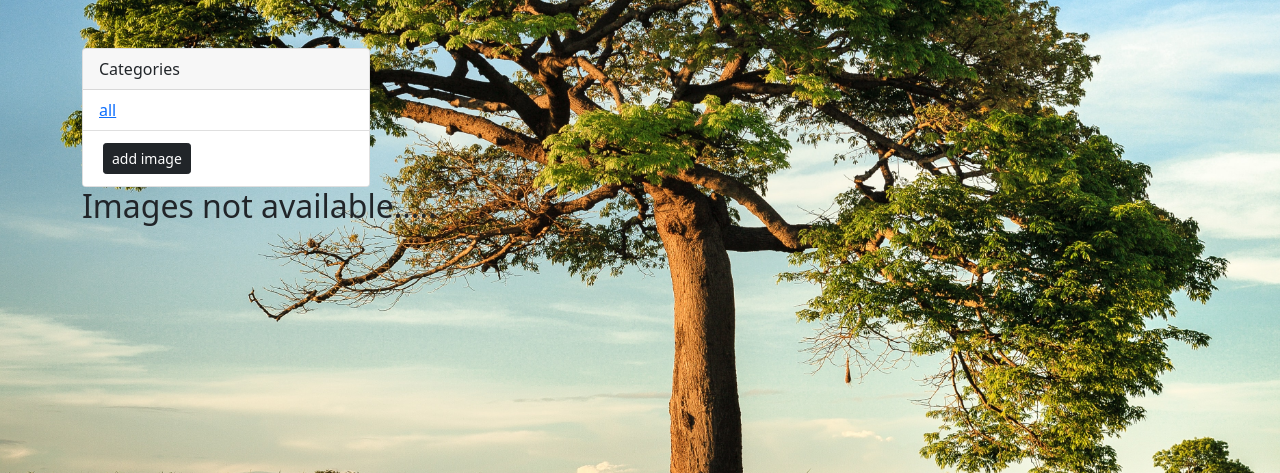
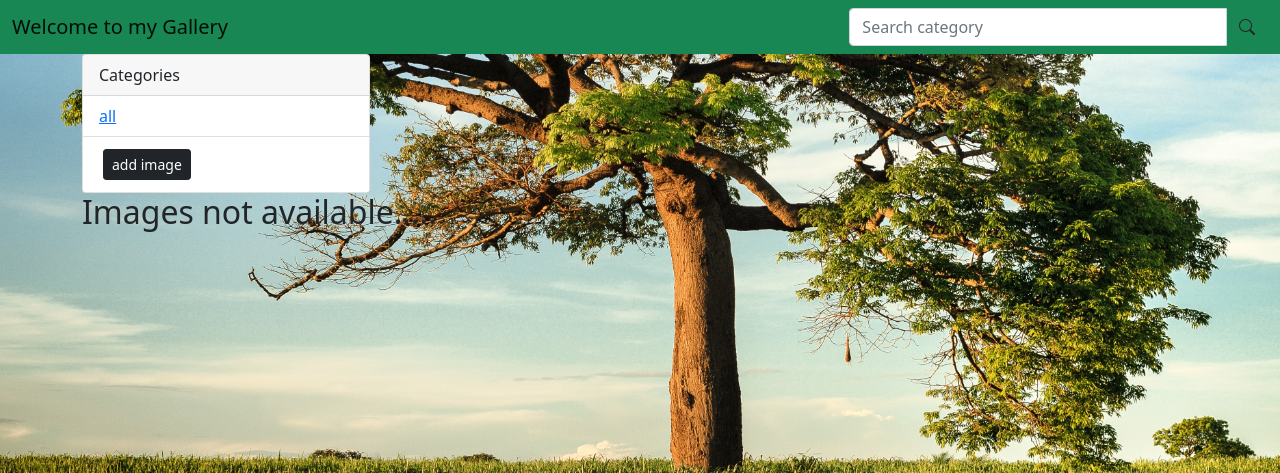
Before and after one commit to peter-wairimu/my_gallery, a Django app: page / in a window 1280 px wide. Shown: the top 473 px of the page. Run offline with Django 3.2, Linux system fonts and the light colour scheme; data that the repository does not hold is empty.

Commit message:
updated the search button

```diff
--- a/gallery/templates/my-gallery/base.html
+++ b/gallery/templates/my-gallery/base.html
@@ -1,15 +1,21 @@
-{% load static %}
+{% load static%}
+<!DOCTYPE html>
+<html>
+<head>
+  <meta charset="utf-8">
+  <link rel="stylesheet" href="https://cdn.jsdelivr.net/npm/bootstrap-icons@1.5.0/font/bootstrap-icons.css">
+  <link href="https://cdn.jsdelivr.net/npm/bootstrap@5.0.2/dist/css/bootstrap.min.css" rel="stylesheet" integrity="sha384-EVSTQN3/azprG1Anm3QDgpJLIm9Nao0Yz1ztcQTwFspd3yD65VohhpuuCOmLASjC" crossorigin="anonymous">
+  {% if title %}
+  <title>Welcome to my Gallery - {{title}}</title>
+  {% else %}
+    <title> Moringa Tribune </title>
+  {% endif %}
 
-<!DOCTYPE html>
-<html lang="en">
-<head>
-    <meta charset="UTF-8">
-    <meta http-equiv="X-UA-Compatible" content="IE=edge">
-    <meta name="viewport" content="width=device-width, initial-scale=1.0">
-    <title>My Gallery</title>
 </head>
 <body>
     {% include "navbar.html" %}
+    {% block content %}
+    {%endblock%}
 
 </body>
 </html>
--- a/gallery/templates/my-gallery/gallery.html
+++ b/gallery/templates/my-gallery/gallery.html
@@ -1,4 +1,6 @@
 
+{% extends 'my-gallery/base.html'  %}
+{% block content %}
 {% load static %}
 
 <!DOCTYPE html>
@@ -11,7 +13,7 @@
     <title>my gallery</title>
 
 </head>
-<body class="m-5">
+<body class="">
 
     <div class="container">
         <div class="row">
@@ -73,6 +75,7 @@
 </html>
 
 
+
 <style>
   body{
     background-image:url('{% static "images/pet3.jpg" %} ');
@@ -82,3 +85,5 @@
   }
 
 </style>
+
+{%endblock%}
--- a/gallery/templates/my-gallery/search.html
+++ b/gallery/templates/my-gallery/search.html
@@ -1,9 +1,9 @@
-{%extends 'all-news/base.html'%}
+{%extends 'my-gallery/base.html'%}
 {% block content %}
 <div class="container">
 
   <div class="row">
-    {% if articles%}
+    {% if categories %}
       <h2>Found {{ categories|length }} of searched term {{message}}</h2>
     {% else %}
       <h2> Found 0 articles for the search term {{message}}</h2>
--- a/gallery/templates/navbar.html
+++ b/gallery/templates/navbar.html
@@ -1,9 +1,23 @@
-<nav class="navbar navbar-light bg-light">
-    <div class="container-fluid">
-      <a class="navbar-brand">Navbar</a>
-      <form class="d-flex" role="search" action="">
-        <input class="form-control me-2" type="text" placeholder="Search" name="">
-        <button class="btn btn-outline-success" type="submit">Search</button>
+<nav class="navbar navbar-light bg-success">
+  <div class="container-fluid">
+    <div class="navbar-header">
+      <a class="navbar-brand" href="/">Welcome to my Gallery</a>
+    </div>
+
+    <!-- Adding a search form  -->
+    <div class="col-sm-4 col-md-4 navbar-right">
+
+      <form class="navbar-form" role="search" action="{% url 'search_results' %}">
+
+        <div class="input-group">
+          <input type="text" class="form-control" placeholder="Search category" name="category">
+          <div class="input-group-btn">
+            <button class="btn btn-default" type="submit"><i class="bi bi-search"></i></i></button>
+          </div>
+        </div>
+
       </form>
     </div>
-  </nav>
+    <!-- search form end -->
+  </div>
+</nav>
```
